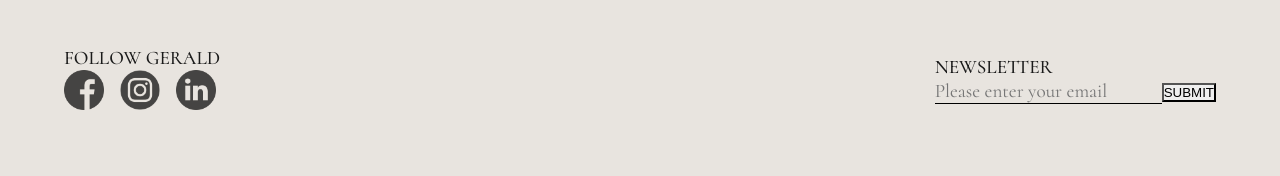
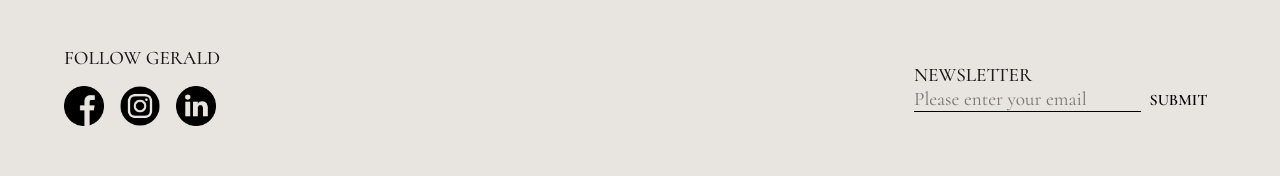
Before and after one commit to konstantinstanmeyer/gerald-elias-new, a Next.js app: page / in a window 1280 px wide. Shown: the part 6156-6332 px from the top of the page. Built offline with nearby package versions, Linux system fonts and the light colour scheme; a web font is replaced by a local one.

Commit message:
footer styling modernized

```diff
--- a/app/globals.css
+++ b/app/globals.css
@@ -615,6 +615,15 @@ textarea {
   font-family: var(--font-display);
 }
 
+#footer button {
+  background: none;
+  border: none;
+  font-family: var(--font-display);
+  font-weight: 600;
+  font-size: 1rem;
+  width: 75px;
+}
+
 #socials-images {
   display: flex;
   gap: var(--space-md);
@@ -622,12 +631,13 @@ textarea {
 
 #socials-images img {
   width: 2.5rem;
-  opacity: 0.7;
+  /* opacity: 0.7; */
   transition: opacity 0.2s ease;
+  margin-top: 1rem;
 }
 
 #socials-images img:hover {
-  opacity: 1;
+  opacity: 0.7;
 }
 
 #dev-credits {
@@ -794,6 +804,10 @@ textarea {
     gap: 2rem;
     text-align: center;
   }
+
+  #newsletter-text h3 {
+    margin-bottom: 0.5rem;
+  }
 }
 
 @media (max-width: 600px) {
```
